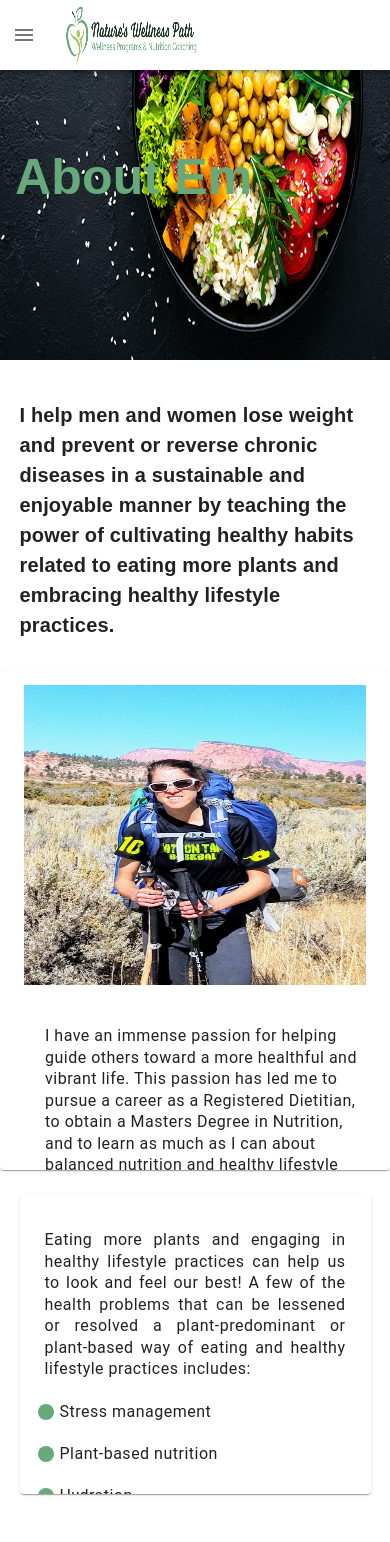
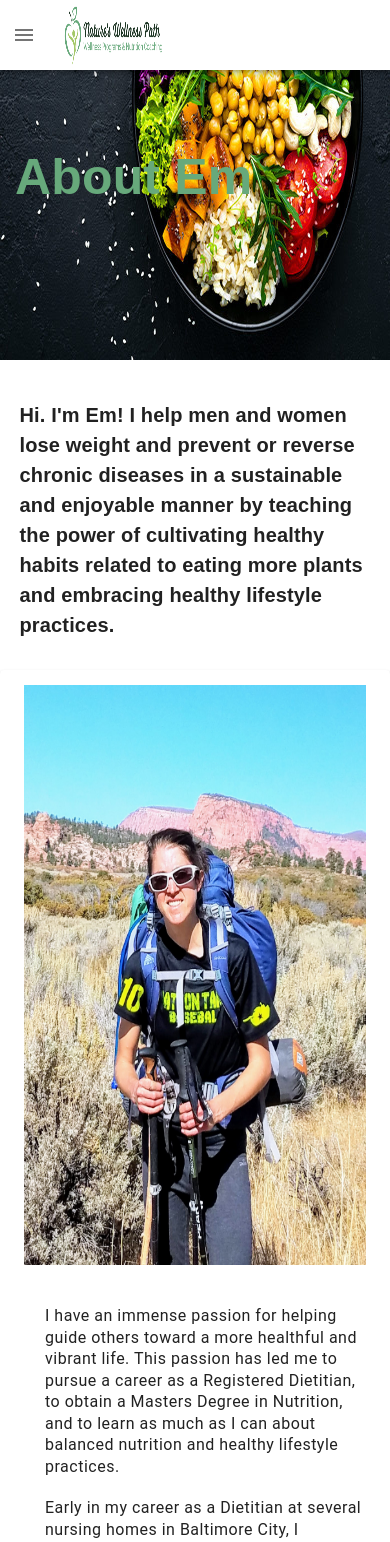
Before and after one commit to ChrisDietrich405/natures-wellness, a Next.js app: page /about in a window 390 px wide. Shown: the top 1542 px of the page. Built offline with nearby package versions, Linux system fonts and the light colour scheme.

Commit message:
improved responsivity

```diff
--- a/pages/about/index.js
+++ b/pages/about/index.js
@@ -19,14 +19,14 @@ const About = () => {
         <div className={styles.title_container}>
           <div className={styles.inner_container}>
             <h2 className={styles.about_intro_sub_title}>
-              I help men and women lose weight and prevent or reverse chronic
-              diseases in a sustainable and enjoyable manner by teaching the
-              power of cultivating healthy habits related to eating more plants
-              and embracing healthy lifestyle practices.
+              Hi. I'm Em! I help men and women lose weight and prevent or
+              reverse chronic diseases in a sustainable and enjoyable manner by
+              teaching the power of cultivating healthy habits related to eating
+              more plants and embracing healthy lifestyle practices.
             </h2>
             <Card
-              sx={{ mt: 3, px: 10, height: "500px" }}
-              className={styles.content_paragraph}
+              sx={{ mt: 3, px: 10, height: "400px" }}
+              className={styles.content_paragraph_with_image}
             >
               {" "}
               <div className={styles.about_intro}>
@@ -67,24 +67,15 @@ const About = () => {
             </Card>
 
             <div className={styles.content_text}>
-              <Card
-                sx={{ mt: 3, py: 4, px: 10, height: "300px" }}
-                className={styles.content_paragraph}
+              <Grid
+                className={styles.grid_container}
+                container
+                spacing={2}
+                style={{ marginTop: "20px" }}
               >
-                <p>
-                  Eating more plants and engaging in healthy lifestyle practices
-                  can help us to look and feel our best! A few of the health
-                  problems that can be lessened or resolved a plant-predominant
-                  or plant-based way of eating and healthy lifestyle practices
-                  includes:
-                </p>
-                <div className={styles.list_container}>
-                  <List data={aboutData} />
-                </div>
-              </Card>
-              <Grid container spacing={2} style={{ marginTop: "20px" }}>
-                <Grid item lg={6}>
+                <Grid item lg={6} sm={12}>
                   <Card
+                    md={12}
                     sx={{ mt: 3, py: 4, px: 10, height: "600px" }}
                     className={styles.content_paragraph}
                   >
@@ -105,9 +96,26 @@ const About = () => {
                     </div>
                   </Card>
                 </Grid>
-                <Grid item lg={6}>
+                <Grid item lg={6} sm={12}>
                   <Card
                     sx={{ mt: 3, py: 4, px: 10, height: "600px" }}
+                    className={styles.content_paragraph}
+                  >
+                    <p>
+                      Eating more plants and engaging in healthy lifestyle
+                      practices can help us to look and feel our best! A few of
+                      the health problems that can be lessened or resolved a
+                      plant-predominant or plant-based way of eating and healthy
+                      lifestyle practices includes:
+                    </p>
+                    <div className={styles.list_container}>
+                      <List data={aboutData} />
+                    </div>
+                  </Card>
+                </Grid>
+                <Grid item lg={12} sm={12}>
+                  <Card
+                    sx={{ mt: 3, py: 4, px: 10, height: "400px" }}
                     className={styles.content_paragraph}
                   >
                     <p style={{ marginBottom: "10px" }}>
--- a/src/components/Footer/styles.module.css
+++ b/src/components/Footer/styles.module.css
@@ -3,7 +3,7 @@
   position: relative;
   background-color: var(--primary-color);
   padding-top: 40px;
-  padding-bottom: 400px;
+  padding-bottom: 40px;
   margin-top: 50px;
 }
 
--- a/src/components/Header/index.jsx
+++ b/src/components/Header/index.jsx
@@ -2,7 +2,6 @@ import * as React from "react";
 import Link from "next/link";
 import Image from "next/image";
 import PropTypes from "prop-types";
-import { makeStyles } from "@mui/styles";
 import { Dropdown } from "@mui/base/Dropdown";
 import { Menu } from "@mui/base/Menu";
 import { MenuButton } from "@mui/base/MenuButton";
@@ -17,12 +16,10 @@ import IconButton from "@mui/material/IconButton";
 import List from "@mui/material/List";
 import ListItem from "@mui/material/ListItem";
 import ListItemButton from "@mui/material/ListItemButton";
-import ListItemText from "@mui/material/ListItemText";
 import MenuIcon from "@mui/icons-material/Menu";
 import Toolbar from "@mui/material/Toolbar";
 import Typography from "@mui/material/Typography";
 import Button from "@mui/material/Button";
-
 import styles from "./styles.module.css";
 
 const drawerWidth = 240;
@@ -64,6 +61,7 @@ const createHandleMenuClick = (menuItem) => {
     console.log(`Clicked on ${menuItem}`);
   };
 };
+
 function DrawerAppBar(props) {
   const { window } = props;
   const [mobileOpen, setMobileOpen] = React.useState(false);
@@ -98,7 +96,7 @@ function DrawerAppBar(props) {
           </ListItem>
         ))}
       </List>
-      <Dropdown>
+      {/* <Dropdown>
         <Menu slots={{ listbox: StyledListbox }}>
           <StyledMenuItem onClick={createHandleMenuClick("Profile")}>
             Profile
@@ -109,8 +107,8 @@ function DrawerAppBar(props) {
           <StyledMenuItem onClick={createHandleMenuClick("Log out")}>
             Log out
           </StyledMenuItem>
-        </Menu>
-      </Dropdown>
+        </Menu> */}
+      {/* </Dropdown> */}
     </Box>
   );
 
--- a/src/components/Header/styles.module.css
+++ b/src/components/Header/styles.module.css
@@ -53,3 +53,14 @@
   text-decoration: none;
   font-family: "Roboto", sans-serif;
 }
+
+@media only screen and (max-width: 900px) {
+  .link, .services_link {
+    padding: 7px 7px;
+    font-size: 10px;
+  }
+
+  .logo {
+    width: 30%;
+  }
+}
--- a/src/components/List/styles.module.css
+++ b/src/components/List/styles.module.css
@@ -38,9 +38,8 @@
 
 .unordered_list li::before {
   position: absolute;
-  left: -22px;
-  top: 1px;
-  margin-right: 8px;
+  left: -19px;
+  top: 3px;
   content: "";
   border-radius: 100%;
   display: inline-flex;
--- a/src/styles/About.module.css
+++ b/src/styles/About.module.css
@@ -10,7 +10,7 @@
 .about_intro {
   display: flex;
   align-items: flex-start;
-  margin: 70px;
+  margin: 10px;
   gap: 20px;
 }
 
@@ -26,6 +26,39 @@
 
 .list_container {
   display: flex;
+}
+
+@media (max-width: 900px) {
+  .content_paragraph_with_image {
+    height: 1000px;
+  }
+
+  .about_intro_sub_title {
+    width: 95%;
+    margin: 20px auto;
+  }
+
+  .about_intro {
+    display: flex;
+    flex-direction: column;
+    height: 1000px !important;
+    flex-grow: 3;
+  }
+
+  .photo {
+    width: 600px;
+    height: 600px;
+  }
+
+  .content_paragraph {
+    padding: 15px 30px;
+  }
+
+  /* .grid_container {
+    display: flex;
+    flex-direction: column;
+    width: 100%;
+  } */
 }
 
 @media (max-width: 600px) {
@@ -61,6 +94,11 @@
 
   .about_intro_text {
     letter-spacing: 0.5px;
+
+  }
+
+  .about_intro_text p {
+    margin-bottom: 0 !important;
   }
 
   .photo {
@@ -76,7 +114,24 @@
   }
 
   .content_paragraph {
-    padding: 15px 5px 15px !important;
+    flex-grow: 3;
+    padding: 15px 5px !important;
+    height: auto;
+  }
+
+  .content_paragraph_with_image {
+    padding-bottom: 200px;
+    padding: 15px 5px 115px !important;
+    height: 900px !important;
+  }
+
+  .about_intro_text {
+    height: 400px !important;
+    padding-bottom: 230px !important;
+  }
+
+  .about_last_paragraph {
+    padding-bottom: 300px !important;
   }
 
   .list_container {
--- a/src/styles/Resources.module.css
+++ b/src/styles/Resources.module.css
@@ -3,7 +3,8 @@
 }
 
 .image {
-  width: 100% !important;
+  /* object-fit: fill !important;
+  width: 100% !important; */
 }
 
 @media (max-width: 600px) {
```
Also changed, not shown: pages/resources/[id].js (+28 -10 lines), pages/resources/index.js (+4 -3 lines), public/content/plantwise.jpeg (deleted), public/content/plantwise.jpg.
